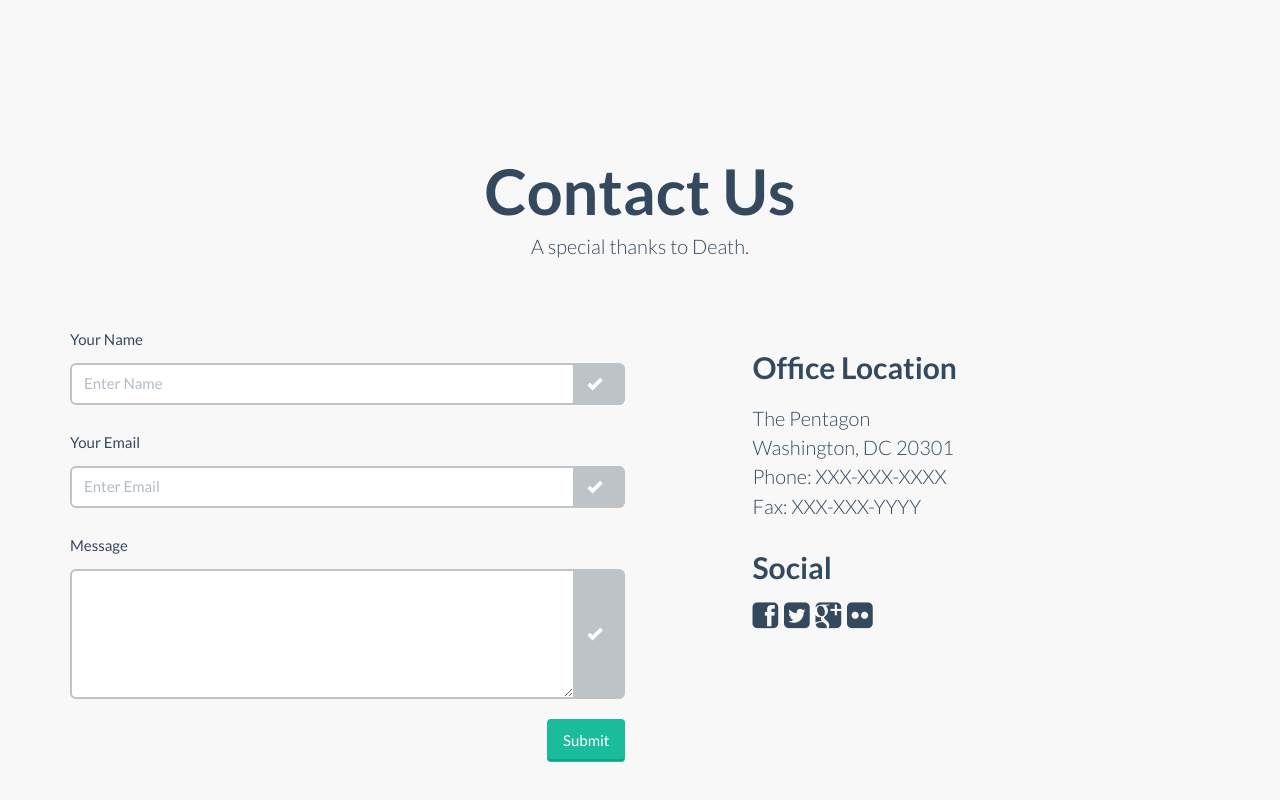
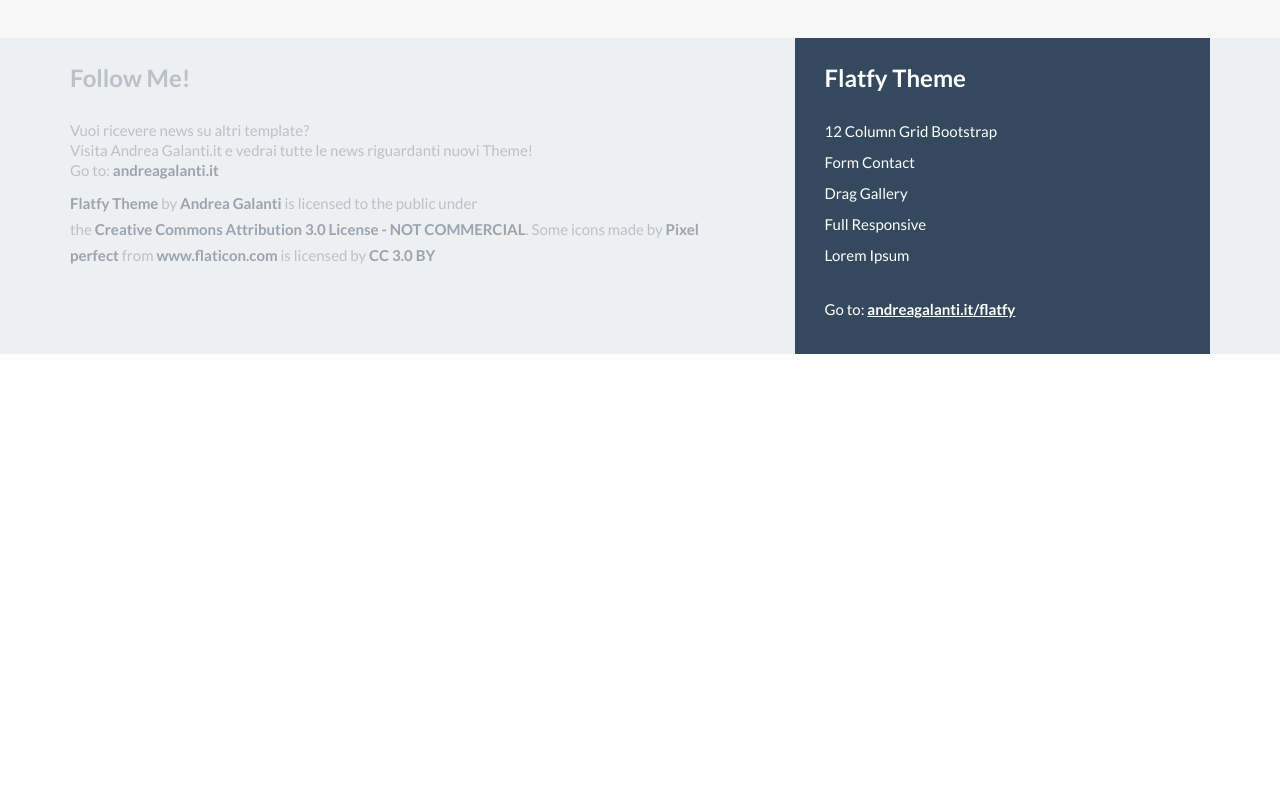
Before and after one commit to blakenz/aragaming-website, a plain HTML site: page index.html in a window 1280 px wide. Shown: the part 3060-3860 px from the top of the page. After the commit the page ends 3414 px from the top, so only its background shows below. Drawn offline with Linux system fonts and the light colour scheme; a script that the page names is missing.

Commit message:
Removed Newsletter and Contact Sections

```diff
--- a/index.html
+++ b/index.html
@@ -186,36 +186,6 @@
 		</div>
 	</div>
 
-<!-- Unneeded Newsletter Section
-	<div  class="content-section-c ">
-		<div class="container">
-			<div class="row">
-			<div class="col-md-6 col-md-offset-3 text-center white">
-				<h2>Get Live Updates</h2>
-				<p class="lead" style="margin-top:0">A special thanks to Death.</p>
-			 </div>
-			<div class="col-md-6 col-md-offset-3 text-center">
-				<div class="mockup-content">
-						<div class="morph-button wow pulse morph-button-inflow morph-button-inflow-1">
-							<button type="button "><span>Subscribe to our Newsletter</span></button>
-							<div class="morph-content">
-								<div>
-									<div class="content-style-form content-style-form-4 ">
-										<h2 class="morph-clone">Subscribe to our Newsletter</h2>
-										<form>
-											<p><label>Your Email Address</label><input type="text"/></p>
-											<p><button>Subscribe me</button></p>
-										</form>
-									</div>
-								</div>
-							</div>
-						</div>
-				</div>
-			</div>
-			</div>>
-		</div>
-	</div> -->
-
 	<!-- Credits -->
 	<div id="credits" class="content-section-a">
 		<div class="container">
@@ -290,69 +260,6 @@
 		  </div>
 		</div>
 	</div>
-
-	<!-- Contact -->
-	<div id="contact" class="content-section-a">
-		<div class="container">
-			<div class="row">
-
-			<div class="col-md-6 col-md-offset-3 text-center wrap_title">
-				<h2>Contact Us</h2>
-				<p class="lead" style="margin-top:0">A special thanks to Death.</p>
-			</div>
-
-			<form role="form" action="" method="post" >
-				<div class="col-md-6">
-					<div class="form-group">
-						<label for="InputName">Your Name</label>
-						<div class="input-group">
-							<input type="text" class="form-control" name="InputName" id="InputName" placeholder="Enter Name" required>
-							<span class="input-group-addon"><i class="glyphicon glyphicon-ok form-control-feedback"></i></span>
-						</div>
-					</div>
-
-					<div class="form-group">
-						<label for="InputEmail">Your Email</label>
-						<div class="input-group">
-							<input type="email" class="form-control" id="InputEmail" name="InputEmail" placeholder="Enter Email" required  >
-							<span class="input-group-addon"><i class="glyphicon glyphicon-ok form-control-feedback"></i></span>
-						</div>
-					</div>
-
-					<div class="form-group">
-						<label for="InputMessage">Message</label>
-						<div class="input-group">
-							<textarea name="InputMessage" id="InputMessage" class="form-control" rows="5" required></textarea>
-							<span class="input-group-addon"><i class="glyphicon glyphicon-ok form-control-feedback"></i></span>
-						</div>
-					</div>
-
-					<input type="submit" name="submit" id="submit" value="Submit" class="btn wow tada btn-embossed btn-primary pull-right">
-				</div>
-			</form>
-
-			<hr class="featurette-divider hidden-lg">
-				<div class="col-md-5 col-md-push-1 address">
-					<address>
-					<h3>Office Location</h3>
-					<p class="lead"><a href="https://www.google.com/maps/preview?ie=UTF-8&q=The+Pentagon&fb=1&gl=us&hq=1400+Defense+Pentagon+Washington,+DC+20301-1400&cid=12647181945379443503&ei=qmYfU4H8LoL2oATa0IHIBg&ved=0CKwBEPwSMAo&safe=on">The Pentagon<br>
-					Washington, DC 20301</a><br>
-					Phone: XXX-XXX-XXXX<br>
-					Fax: XXX-XXX-YYYY</p>
-					</address>
-
-					<h3>Social</h3>
-					<li class="social">
-					<a href="#"><i class="fa fa-facebook-square fa-size"> </i></a>
-					<a href="#"><i class="fa  fa-twitter-square fa-size"> </i> </a>
-					<a href="#"><i class="fa fa-google-plus-square fa-size"> </i></a>
-					<a href="#"><i class="fa fa-flickr fa-size"> </i> </a>
-					</li>
-				</div>
-			</div>
-		</div>
-	</div>
-
 
 
     <footer>
```
